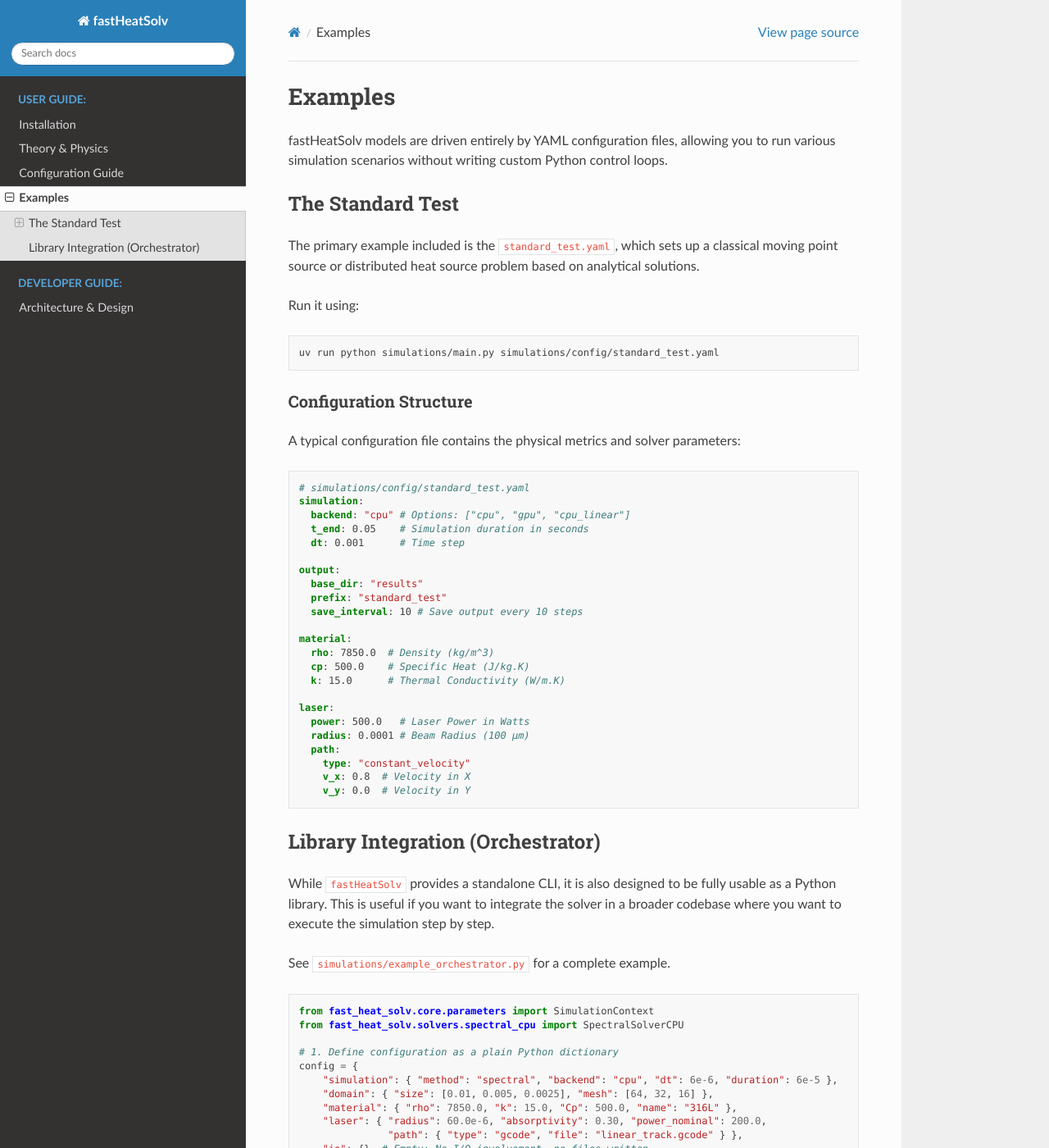
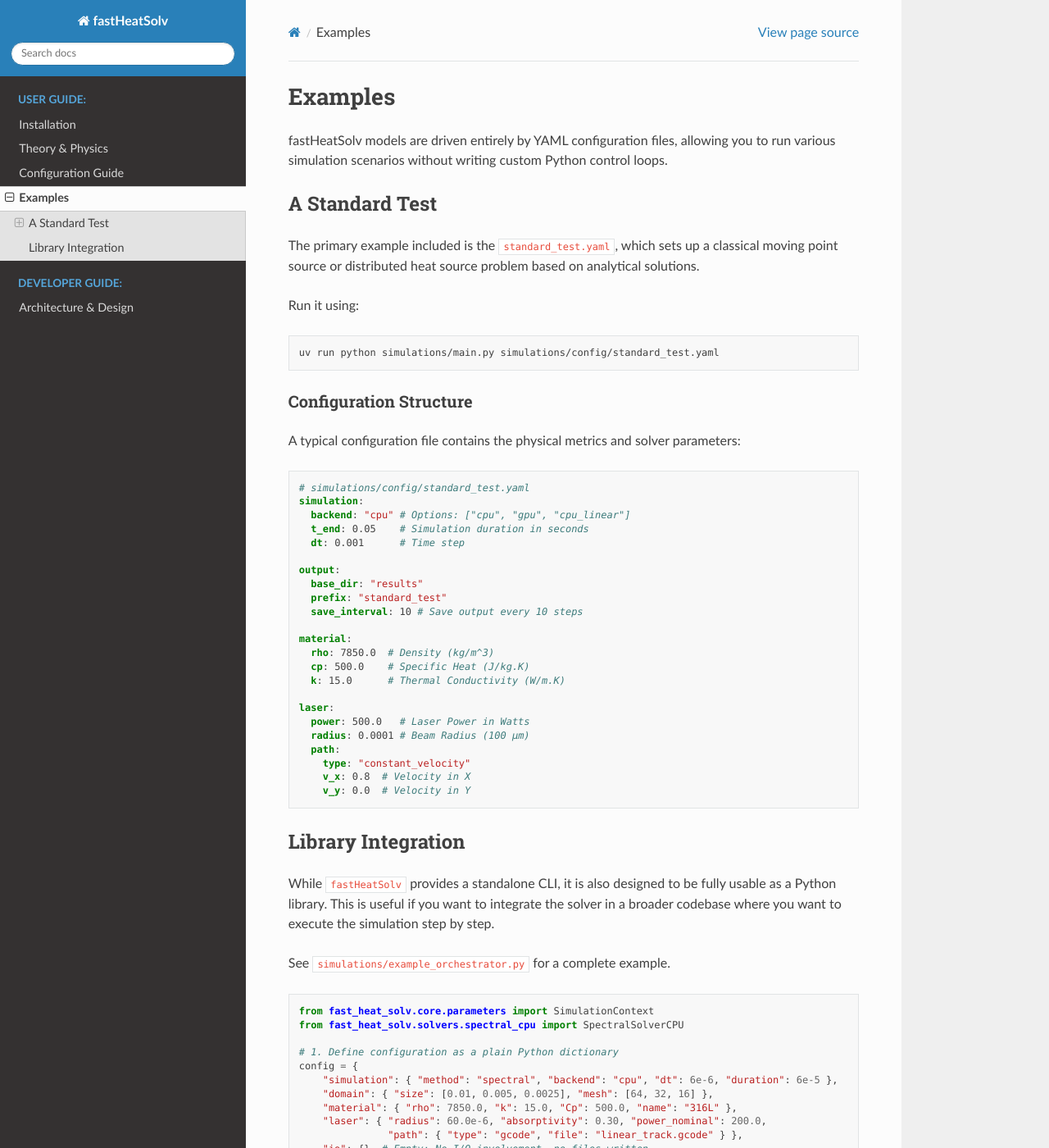
Before and after one commit to manasvupadhyay/spectral_galerkin_heat, a Sphinx documentation site: the page built from docs/examples.md, in a window 1280 px wide and 1400 px high. Shown: the whole window at 82% size. Built offline with Sphinx 7.4.7 and the Read the Docs theme 3.1.0, drawn with Linux system fonts in a browser that asks for light colours.

Commit message:
petit commit

````diff
--- a/docs/examples.md
+++ b/docs/examples.md
@@ -2,7 +2,7 @@
 
 fastHeatSolv models are driven entirely by YAML configuration files, allowing you to run various simulation scenarios without writing custom Python control loops.
 
-## The Standard Test
+## A Standard Test
 
 The primary example included is the `standard_test.yaml`, which sets up a classical moving point source or distributed heat source problem based on analytical solutions.
 
@@ -41,7 +41,7 @@ laser:
     v_y: 0.0  # Velocity in Y
 ```
 
-## Library Integration (Orchestrator)
+## Library Integration
 
 While `fastHeatSolv` provides a standalone CLI, it is also designed to be fully usable as a Python library. This is useful if you want to integrate the solver in a broader codebase where you want to execute the simulation step by step.
 
````
